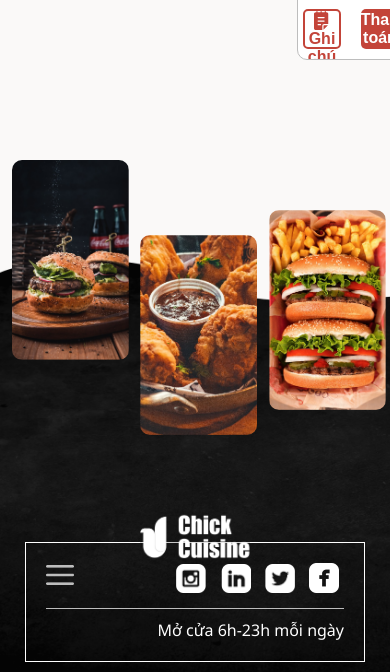
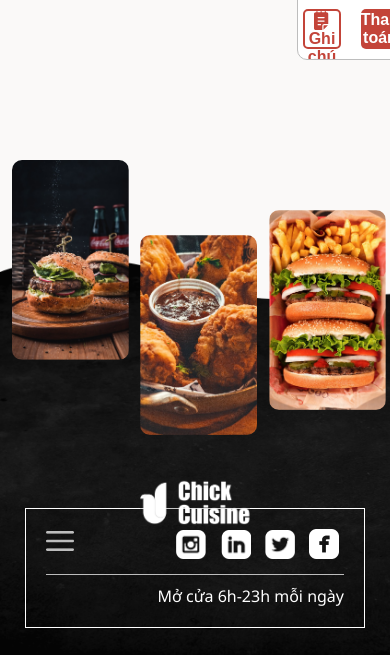
Before and after one commit to hoangyen-rgb/Team-Fluent, a PHP site: page /site/giohang/index.php in a window 390 px wide; the page is wider, and only the part inside the window is pictured. Shown: the part 886-1558 px from the top of that part. Run offline with PHP 8.4, Linux system fonts and the light colour scheme.

Commit message:
update file

```diff
--- a/site/layout.php
+++ b/site/layout.php
@@ -319,7 +319,10 @@
             display: none;
         }
         footer .about{
-            margin: 80% auto 100px !important;
+            margin: 70% auto 0px !important;
+        }
+        footer .menu-box{
+            margin-bottom:5%;
         }
         footer .about >*{
             display: none;
@@ -421,7 +424,7 @@
             <img style="margin-top: -50px;" src="<?=$IMAGE_DIR?>/footer-image (5).png" alt="">
         </div>
         <div class="about">
-            <p style="color: whi;">ChickCuisine tự hào cung cấp những món ăn ngon nhất từ khắp nơi trên thế giới đến ngay tận bàn ăn của bạn. Chúng tôi cam kết về chất lượng và sự hài lòng của khách hàng. Hãy theo dõi chúng tôi trên các trang mạng xã hội để cập nhật thông tin mới nhất và các ưu đãi đặc biệt!</p>
+            <p style="color: white;">ChickCuisine tự hào cung cấp những món ăn ngon nhất từ khắp nơi trên thế giới đến ngay tận bàn ăn của bạn. Chúng tôi cam kết về chất lượng và sự hài lòng của khách hàng. Hãy theo dõi chúng tôi trên các trang mạng xã hội để cập nhật thông tin mới nhất và các ưu đãi đặc biệt!</p>
         </div>
         <div class="menu-box">
             <img class="logo-footer" src="<?=$IMAGE_DIR?>/logo-white.png" alt="">
```
